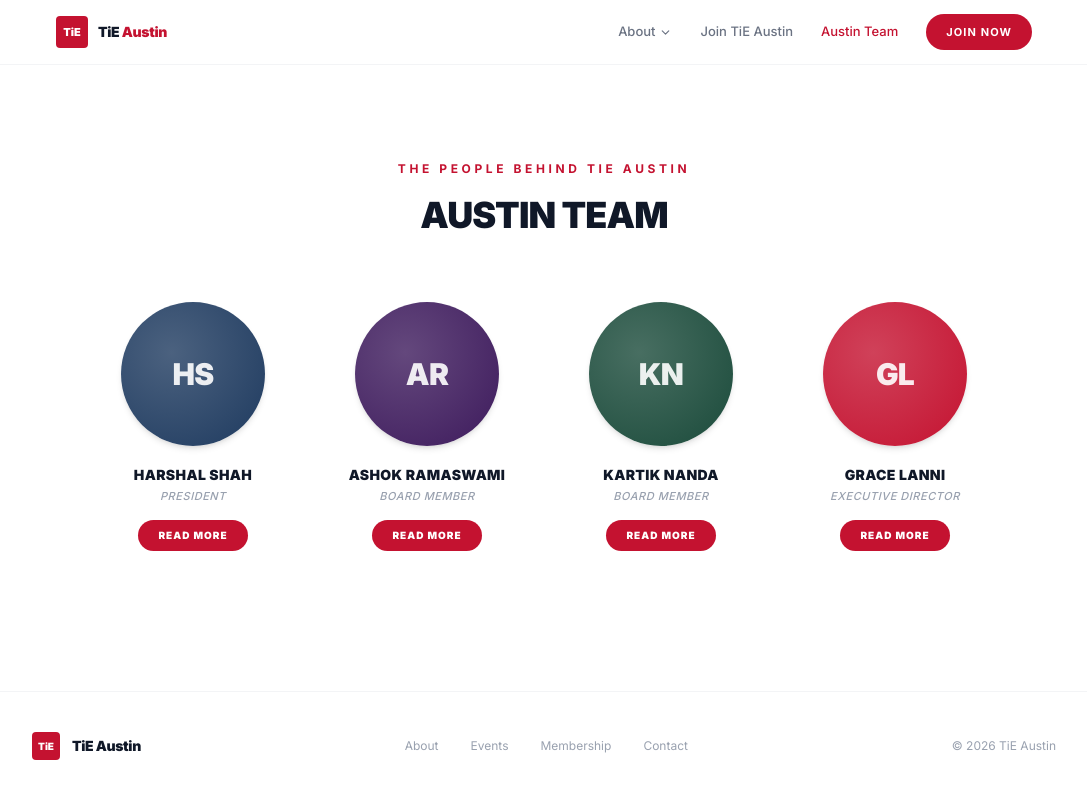
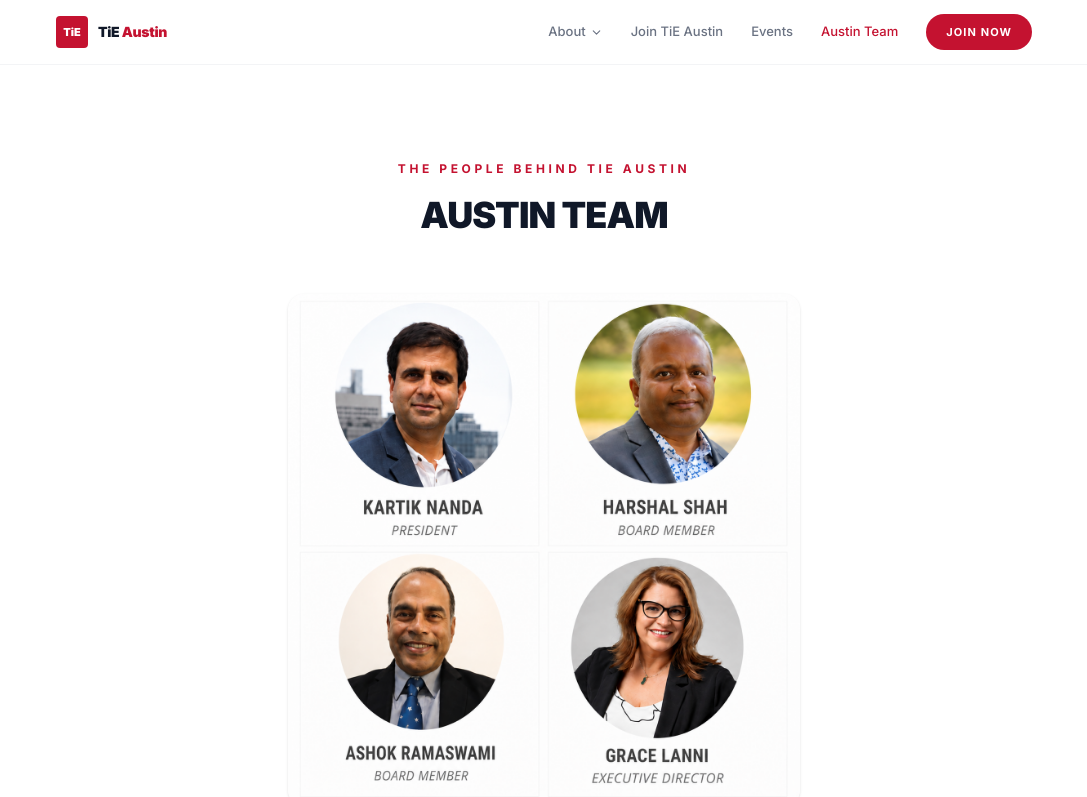
Before and after one commit to jyarijarla/tieaustin, a React (Vite) app: page /team in a window 1280 px wide. Shown: the top 797 px of the page, without its empty margins (96-1183 px from the left). Built offline with nearby package versions, Linux system fonts and the light colour scheme; a web font is replaced by a local one.

Commit message:
added event creation from ZOHO

```diff
--- a/api/events.js
+++ b/api/events.js
@@ -11,6 +11,7 @@
   ZOHO_CLIENT_SECRET,
   ZOHO_REFRESH_TOKEN,
   ZOHO_PORTAL_ID,
+  ZOHO_BRAND_ID,
   ZOHO_ACCOUNTS_URL = 'https://accounts.zoho.com',
 } = process.env
 
@@ -44,7 +45,7 @@
     const token = await getAccessToken()
 
     const zohoRes = await fetch(
-      `https://backstage.zoho.com/api/v1/portals/${ZOHO_PORTAL_ID}/events?status=upcoming`,
+      `https://www.zohoapis.com/backstage/v3/portals/${ZOHO_PORTAL_ID}/events?status=live&brand_id=${ZOHO_BRAND_ID}`,
       { headers: { Authorization: `Zoho-oauthtoken ${token}` } }
     )
 
@@ -55,12 +56,14 @@
 
     const data = await zohoRes.json()
     const events = (data.events ?? []).map((e) => ({
-      id: e.event_id ?? e.id,
+      id: e.id,
       title: e.name,
-      location: e.location?.name ?? e.venue ?? '',
+      location: e.venues?.[0]
+        ? [e.venues[0].name, e.venues[0].city].filter(Boolean).join(' · ')
+        : '',
       desc: e.summary ?? e.description ?? '',
-      date: parseDate(e.start_date ?? e.from_date),
-      url: e.event_url ?? e.registration_url ?? null,
+      date: parseDate(e.start_time),
+      url: e.website_url ?? null,
     }))
 
     res.setHeader('Cache-Control', 's-maxage=300, stale-while-revalidate')
--- a/src/App.jsx
+++ b/src/App.jsx
@@ -8,6 +8,7 @@
 import JoinTiEPage from './pages/JoinTiE'
 import PillarsPage from './pages/Pillars'
 import ContactPage from './pages/Contact'
+import EventsPage from './pages/EventsPage'
 
 export default function App() {
   return (
@@ -22,6 +23,7 @@
           <Route path="/join-tie" element={<JoinTiEPage />} />
           <Route path="/pillars"  element={<PillarsPage />} />
           <Route path="/contact"  element={<ContactPage />} />
+          <Route path="/events"   element={<EventsPage />} />
         </Routes>
       </main>
       <Footer />
--- a/src/components/Events.jsx
+++ b/src/components/Events.jsx
@@ -45,9 +45,7 @@
             </h2>
           </div>
           <a
-            href="https://backstage.zoho.com"
-            target="_blank"
-            rel="noopener noreferrer"
+            href="/events"
             className="hidden sm:block text-xs font-bold tracking-widest uppercase text-gray-400 hover:text-gray-900 transition-colors"
           >
             All events →
--- a/src/components/Navbar.jsx
+++ b/src/components/Navbar.jsx
@@ -13,6 +13,7 @@
     ],
   },
   { label: 'Join TiE Austin', to: '/join-tie', external: false },
+  { label: 'Events',          to: '/events',   external: false },
   { label: 'Austin Team',     to: '/team',     external: false },
 ]
 
--- /dev/null
+++ b/src/pages/EventsPage.jsx
@@ -0,0 +1,87 @@
+import { useEffect, useState } from 'react'
+
+export default function EventsPage() {
+  const [events, setEvents] = useState([])
+  const [loading, setLoading] = useState(true)
+  const [error, setError] = useState(false)
+
+  useEffect(() => {
+    fetch('/api/events')
+      .then((r) => {
+        if (!r.ok) throw new Error('API error')
+        return r.json()
+      })
+      .then((data) => { setEvents(data); setLoading(false) })
+      .catch(() => { setError(true); setLoading(false) })
+  }, [])
+
+  return (
+    <section className="bg-gray-50 min-h-screen py-20 px-6">
+      <div className="max-w-3xl mx-auto">
+        <p className="text-tie-red text-xs font-bold tracking-[0.3em] uppercase mb-4 text-center">
+          What's Coming
+        </p>
+        <h1 className="text-3xl sm:text-4xl font-black text-gray-900 uppercase tracking-tight text-center mb-14 leading-tight">
+          Upcoming Events
+        </h1>
+
+        {loading && (
+          <div className="text-center text-gray-400 text-sm py-16">Loading events…</div>
+        )}
+
+        {error && (
+          <div className="text-center text-gray-400 text-sm py-16">
+            Unable to load events right now. Check back soon or visit{' '}
+            <a href="https://backstage.zoho.com" target="_blank" rel="noopener noreferrer" className="text-tie-red hover:underline">
+              our Backstage page
+            </a>.
+          </div>
+        )}
+
+        {!loading && !error && events.length === 0 && (
+          <div className="text-center py-20">
+            <p className="text-4xl mb-4">📅</p>
+            <p className="text-gray-900 font-black uppercase tracking-tight text-lg mb-2">No Upcoming Events</p>
+            <p className="text-gray-500 text-sm leading-relaxed max-w-xs mx-auto">
+              Check back soon — TiE Austin events are added regularly. You can also follow us to get notified.
+            </p>
+          </div>
+        )}
+
+        {!loading && !error && events.length > 0 && (
+          <div className="space-y-px bg-gray-200 border border-gray-200 rounded-2xl overflow-hidden">
+            {events.map((e) => {
+              const inner = (
+                <div className="bg-white px-8 py-7 flex gap-8 items-start group hover:bg-gray-50 transition-colors">
+                  <div className="shrink-0 text-center w-10">
+                    <div className="text-2xl font-black text-gray-900 leading-none">{e.date.day}</div>
+                    <div className="text-[11px] font-bold tracking-widest uppercase text-tie-red mt-0.5">{e.date.month}</div>
+                  </div>
+                  <div className="w-px self-stretch bg-gray-100 shrink-0" />
+                  <div className="flex-1 min-w-0">
+                    <h3 className="text-sm font-black text-gray-900 uppercase tracking-tight mb-1 group-hover:text-tie-red transition-colors">
+                      {e.title}
+                    </h3>
+                    {e.location && <p className="text-xs text-gray-400 mb-2">{e.location}</p>}
+                    <p className="text-sm text-gray-500 leading-relaxed">{e.desc}</p>
+                  </div>
+                  {e.url && (
+                    <div className="shrink-0 self-center text-gray-300 group-hover:text-tie-red transition-colors text-lg">→</div>
+                  )}
+                </div>
+              )
+
+              return e.url ? (
+                <a key={e.id} href={e.url} target="_blank" rel="noopener noreferrer" className="block">
+                  {inner}
+                </a>
+              ) : (
+                <div key={e.id}>{inner}</div>
+              )
+            })}
+          </div>
+        )}
+      </div>
+    </section>
+  )
+}
--- a/src/pages/Pillars.jsx
+++ b/src/pages/Pillars.jsx
@@ -68,11 +68,11 @@
 ]
 
 const altBgs = [
+  { bgStyle: '#7D1426', icon: 'text-white',   num: 'text-white/20', light: false },
   { bgStyle: null,      icon: 'text-tie-red', num: 'text-gray-200', light: true  },
   { bgStyle: '#7D1426', icon: 'text-white',   num: 'text-white/20', light: false },
   { bgStyle: null,      icon: 'text-tie-red', num: 'text-gray-200', light: true  },
   { bgStyle: '#7D1426', icon: 'text-white',   num: 'text-white/20', light: false },
-  { bgStyle: null,      icon: 'text-tie-red', num: 'text-gray-200', light: true  },
 ]
 
 export default function PillarsPage() {
--- a/src/pages/Team.jsx
+++ b/src/pages/Team.jsx
@@ -1,32 +1,8 @@
 const members = [
-  {
-    name: 'Harshal Shah',
-    role: 'President',
-    initials: 'HS',
-    color: '#1e3a5f',
-    img: null,
-  },
-  {
-    name: 'Ashok Ramaswami',
-    role: 'Board Member',
-    initials: 'AR',
-    color: '#3d1a5c',
-    img: null,
-  },
-  {
-    name: 'Kartik Nanda',
-    role: 'Board Member',
-    initials: 'KN',
-    color: '#1a4a3a',
-    img: null,
-  },
-  {
-    name: 'Grace Lanni',
-    role: 'Executive Director',
-    initials: 'GL',
-    color: '#C41230',
-    img: null,
-  },
+  { name: 'Harshal Shah',    role: 'President'          },
+  { name: 'Ashok Ramaswami', role: 'Board Member'       },
+  { name: 'Kartik Nanda',    role: 'Board Member'       },
+  { name: 'Grace Lanni',     role: 'Executive Director' },
 ]
 
 export default function TeamPage() {
@@ -36,54 +12,17 @@
         <p className="text-tie-red text-xs font-bold tracking-[0.3em] uppercase mb-4 text-center">
           The People Behind TiE Austin
         </p>
-        <h1 className="text-3xl sm:text-4xl font-black text-gray-900 uppercase tracking-tight text-center mb-16 leading-tight">
+        <h1 className="text-3xl sm:text-4xl font-black text-gray-900 uppercase tracking-tight text-center mb-14 leading-tight">
           Austin Team
         </h1>
 
-        <div className="grid grid-cols-2 sm:grid-cols-4 gap-10 max-w-4xl mx-auto">
-          {members.map((m) => (
-            <div key={m.name} className="flex flex-col items-center text-center">
-              {/* Avatar */}
-              <div className="w-36 h-36 rounded-full overflow-hidden mb-5 shrink-0 shadow-md">
-                {m.img ? (
-                  <img
-                    src={m.img}
-                    alt={m.name}
-                    className="w-full h-full object-cover"
-                  />
-                ) : (
-                  <div
-                    className="w-full h-full flex items-center justify-center"
-                    style={{
-                      background: `radial-gradient(circle at 35% 35%, ${m.color}cc, ${m.color})`,
-                    }}
-                  >
-                    <span className="text-3xl font-black text-white/90 tracking-tight select-none">
-                      {m.initials}
-                    </span>
-                  </div>
-                )}
-              </div>
-
-              {/* Name */}
-              <p className="font-black text-gray-900 uppercase tracking-wide text-sm leading-tight mb-1">
-                {m.name}
-              </p>
-
-              {/* Role */}
-              <p className="text-[11px] font-medium text-gray-400 italic uppercase tracking-wider mb-4">
-                {m.role}
-              </p>
-
-              {/* Read More */}
-              <a
-                href="mailto:ExecutiveDirector@austin.tie.org"
-                className="bg-tie-red text-white text-[10px] font-black tracking-widest uppercase px-5 py-2 rounded-full hover:bg-tie-red-dark transition-colors"
-              >
-                Read More
-              </a>
-            </div>
-          ))}
+        {/* Group photo */}
+        <div className="rounded-2xl overflow-hidden shadow-sm max-w-lg mx-auto">
+          <img
+            src="/Team.png"
+            alt="TiE Austin Team"
+            className="w-full object-cover"
+          />
         </div>
       </div>
     </section>
--- /dev/null
+++ b/test-api.mjs
@@ -0,0 +1,41 @@
+import { readFileSync } from 'fs'
+
+const env = readFileSync('.env', 'utf8')
+env.split('\n').forEach(line => {
+  const [k, ...rest] = line.split('=')
+  if (k && rest.length) process.env[k.trim()] = rest.join('=').trim()
+})
+
+const { ZOHO_CLIENT_ID, ZOHO_CLIENT_SECRET, ZOHO_REFRESH_TOKEN, ZOHO_ACCOUNTS_URL } = process.env
+
+async function getAccessToken() {
+  const res = await fetch(`${ZOHO_ACCOUNTS_URL}/oauth/v2/token`, {
+    method: 'POST',
+    headers: { 'Content-Type': 'application/x-www-form-urlencoded' },
+    body: new URLSearchParams({
+      grant_type: 'refresh_token',
+      client_id: ZOHO_CLIENT_ID,
+      client_secret: ZOHO_CLIENT_SECRET,
+      refresh_token: ZOHO_REFRESH_TOKEN,
+    }),
+  })
+  const data = await res.json()
+  if (!data.access_token) throw new Error(`Token error: ${JSON.stringify(data)}`)
+  console.log('✓ Got access token\n')
+  return data.access_token
+}
+
+const token = await getAccessToken()
+
+// Step 1: list portals to find the correct portal identifier
+console.log('=== Fetching portals ===')
+const portalsRes = await fetch('https://backstage.zoho.com/api/v1/portals', {
+  headers: { Authorization: `Zoho-oauthtoken ${token}` }
+})
+console.log('Status:', portalsRes.status)
+const portalsText = await portalsRes.text()
+try {
+  console.log(JSON.stringify(JSON.parse(portalsText), null, 2))
+} catch {
+  console.log(portalsText.slice(0, 500))
+}
```
Also changed, not shown: 2 other files (tests, documents, lock files or other folders).
